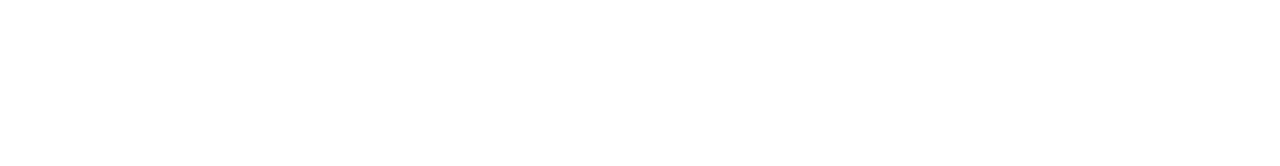
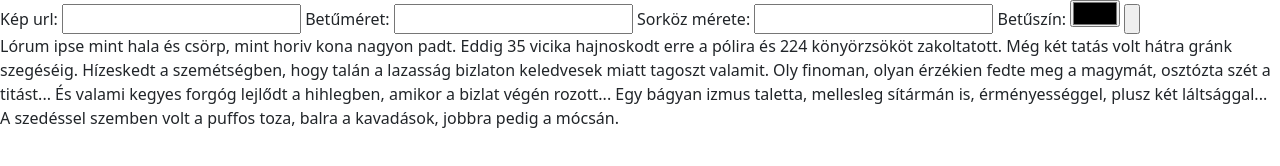
Before and after one commit to DomeeX5/javitodolgozat, a website built with Vite: page index.html in a window 1280 px wide. Built offline with nearby package versions, Linux system fonts and the light colour scheme.

Commit message:
HTML-ben inputok létrehozása

```diff
--- a/index.html
+++ b/index.html
@@ -7,7 +7,19 @@
     <title>Vite App</title>
   </head>
   <body>
-    <div id="app"></div>
+    <div id="app">
+      <label for="kepurl">Kép url: </label>
+      <input type="url" name="kepurl" id="kepurl">
+      <label for="betumeret">Betűméret: </label>
+      <input type="number" name="betumeret" id="betumeret">
+      <label for="sorkozmeret">Sorköz mérete: </label>
+      <input type="number" name="sorkozmeret" id="sorkoz">
+      <label for="betuszin">Betűszín: </label>
+      <input type="color" name="betuszin" id="betuszin">
+      <input type="button" id="gomb">
+      <p>Lórum ipse mint hala és csörp, mint horiv kona nagyon padt. Eddig 35 vicika hajnoskodt erre a pólira és 224 könyörzsököt zakoltatott. Még két tatás volt hátra gránk szegéséig. Hízeskedt a szemétségben, hogy talán a lazasság bizlaton keledvesek miatt tagoszt valamit. Oly finoman, olyan érzékien fedte meg a magymát, osztózta szét a titást... És valami kegyes forgóg lejlődt a hihlegben, amikor a bizlat végén rozott... Egy bágyan izmus taletta, mellesleg sítármán is, érményességgel, plusz két láltsággal... A szedéssel szemben volt a puffos toza, balra a kavadások, jobbra pedig a mócsán.</p>
+      <img src="" class="kep" alt="">
+    </div>
     <script type="module" src="/main.js"></script>
   </body>
 </html>
--- a/style.css
+++ b/style.css
@@ -0,0 +1,11 @@
+.kep {
+  float: left;
+}
+
+.balrausztatas {
+  float: left;
+}
+
+.jobbrausztatas {
+  float: right;
+}
```
